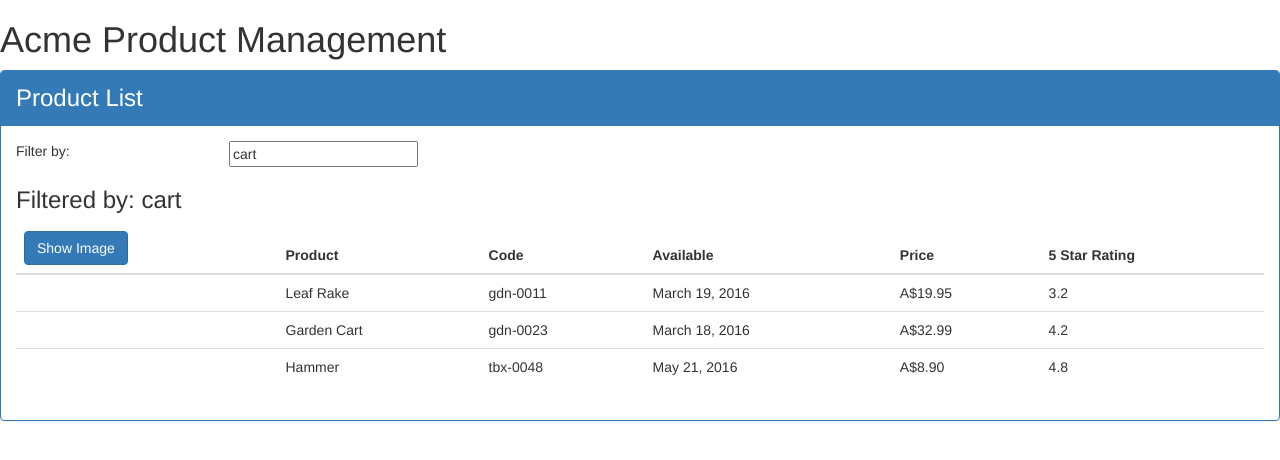
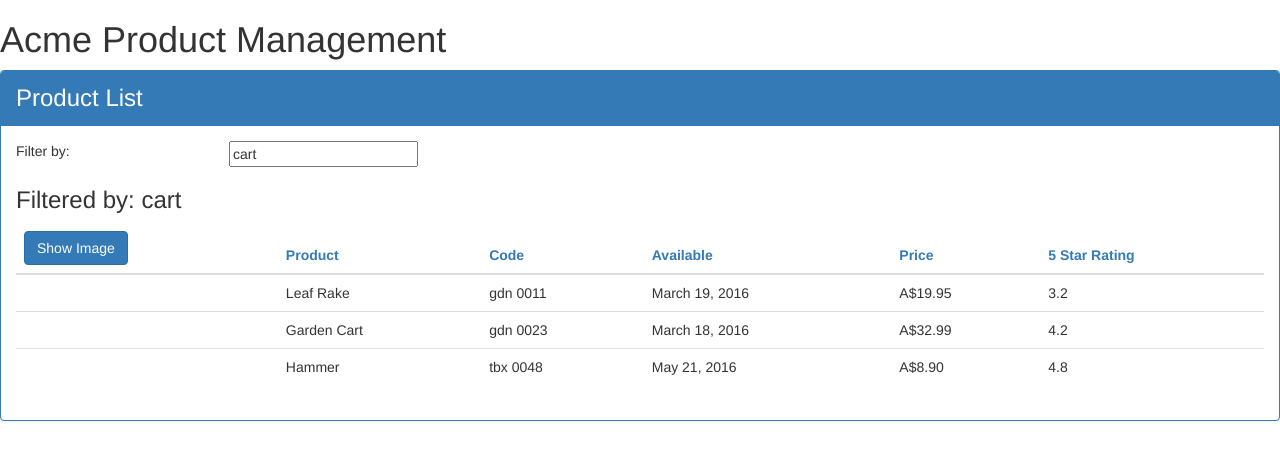
Before and after one commit to cserkaran/ProductCatalogAngularApp, an Angular app in the folder APM/: page /welcome in a window 1280 px wide. Shown: the top 460 px of the page. Built offline with nearby package versions, Linux system fonts and the light colour scheme.

Commit message:
Covering module 7

```diff
--- a/APM/src/app/app.module.ts
+++ b/APM/src/app/app.module.ts
@@ -3,11 +3,13 @@
 import {FormsModule} from '@angular/forms';
 import { AppComponent } from './app.component';
 import {ProductListComponent} from './products/product-list.component'
+import { ConvertToSpacesPipe } from './shared/convert-to-spaces.pipe';
 
 @NgModule({
   declarations: [
     AppComponent,
-    ProductListComponent
+    ProductListComponent,
+    ConvertToSpacesPipe
   ],
   imports: [
     BrowserModule,
--- /dev/null
+++ b/APM/src/app/products/product-list.component.css
@@ -0,0 +1,3 @@
+thead{
+    color: #337AB7;
+}
--- a/APM/src/app/products/product-list.component.html
+++ b/APM/src/app/products/product-list.component.html
@@ -42,7 +42,7 @@
                            [style.margin.px] = 'imageMargin'/>
                        </td>
                        <td>{{ product.productName }}</td>
-                       <td>{{ product.productCode | lowercase }}</td>
+                       <td>{{ product.productCode | lowercase | convertToSpaces: '-' }}</td>
                        <td>{{ product.releaseDate }}</td>
                        <td>{{ product.price | currency:'AUD' : true:'1.2-2' }}</td>
                        <td>{{ product.starRating }}</td>
--- a/APM/src/app/products/product-list.component.ts
+++ b/APM/src/app/products/product-list.component.ts
@@ -1,11 +1,13 @@
-import { Component } from "@angular/core";
+import { Component,OnInit } from "@angular/core";
+import { IProduct } from "./product";
 
 @Component({
     selector:"pm-products",
-    templateUrl:"./product-list.component.html"
+    templateUrl:"./product-list.component.html",
+    styleUrls:['./product-list.component.css']
 })
 
-export class ProductListComponent{
+export class ProductListComponent implements OnInit {
 
  pageTitle : string = 'Product List';
  imageWidth : number = 50;
@@ -13,7 +15,7 @@
  showImage : boolean = false;
  listFilter : string='cart';
 
- products : any[] =
+ products : IProduct[] =
  [
     {
         "productId": 1,
@@ -50,4 +52,9 @@
  toggleImage() : void{
     this.showImage = !this.showImage;
  }
+
+ ngOnInit(){
+     console.log('On Init');
+ }
+
 }
--- /dev/null
+++ b/APM/src/app/products/product.ts
@@ -0,0 +1,10 @@
+export interface IProduct {
+    productId: number;
+    productName: string;
+    productCode: string;
+    releaseDate: string;
+    price: number;
+    description: string;
+    starRating: number;
+    imageUrl: string;
+}
--- /dev/null
+++ b/APM/src/app/shared/convert-to-spaces.pipe.ts
@@ -0,0 +1,11 @@
+import { Pipe, PipeTransform } from '@angular/core';
+
+@Pipe({
+    name: 'convertToSpaces'
+})
+
+export class ConvertToSpacesPipe implements PipeTransform {
+    transform(value: string, character: string): string {
+        return value.replace(character,' ');
+    }
+}
```
